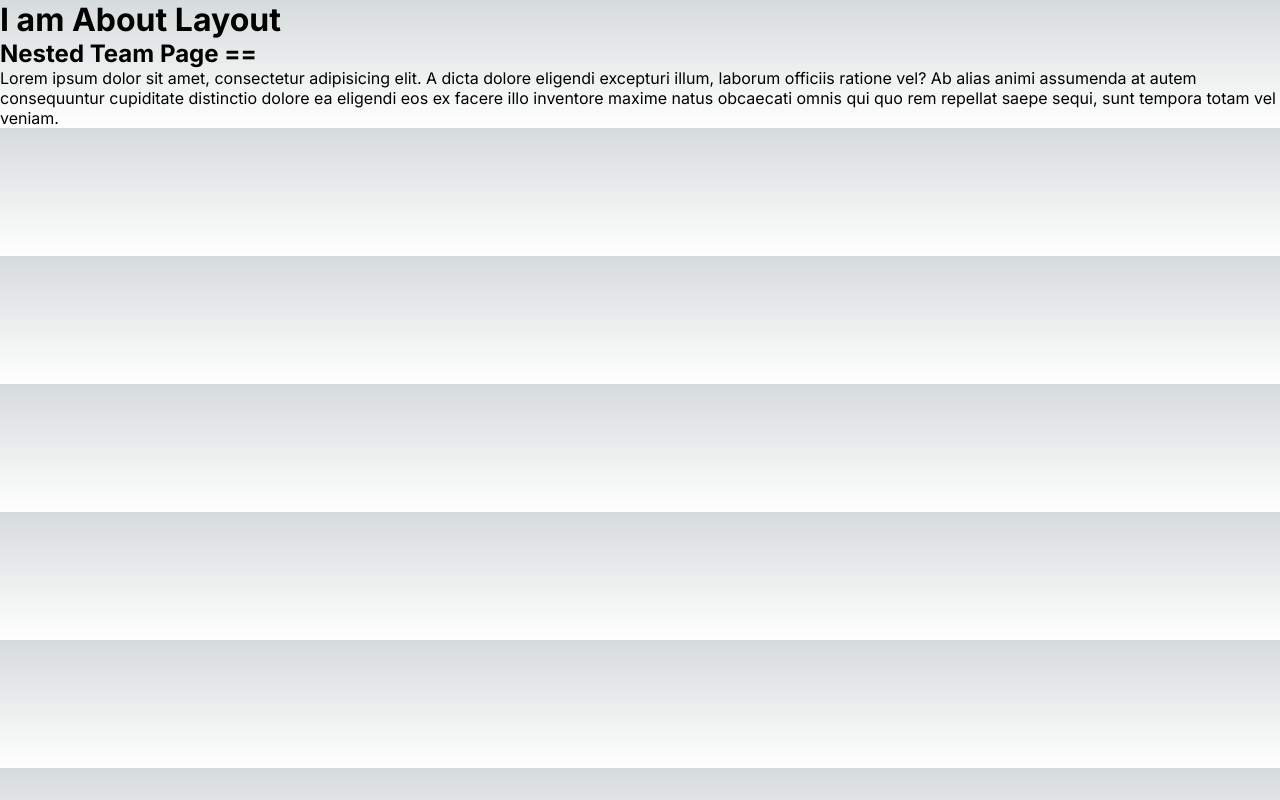
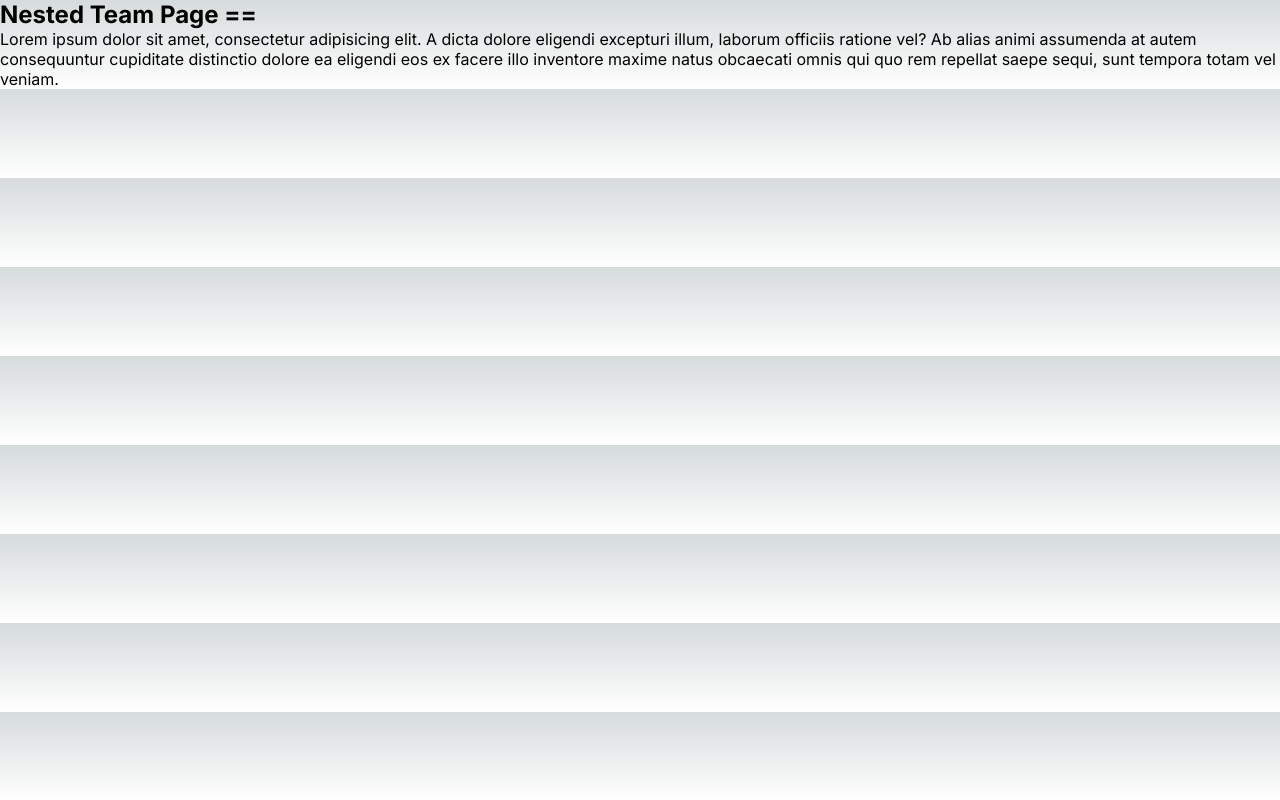
Before and after one commit to irfan701/NEXT_JS_CRASH_COURSE, a Next.js app in the folder next_app/: page /about/team in a window 1280 px wide. Built offline with nearby package versions, Linux system fonts and the light colour scheme.

Commit message:
Title set via metadata

```diff
--- a/next_app/app/about/layout.jsx
+++ /dev/null
@@ -1,12 +0,0 @@
-import React from 'react';
-
-const AboutLayout = ({children}) => {
-    return (
-        <div>
-            <h1>I am About Layout </h1>
-            {children}
-        </div>
-    );
-};
-
-export default AboutLayout;
--- a/next_app/app/about/page.jsx
+++ b/next_app/app/about/page.jsx
@@ -1,5 +1,8 @@
 import React from 'react';
+export const metadata = {
+    title: 'About Page',
 
+}
 const AboutPage = () => {
     return (
         <div>
--- a/next_app/app/about/team/page.jsx
+++ b/next_app/app/about/team/page.jsx
@@ -1,5 +1,8 @@
 import React from 'react';
+export const metadata = {
+    title: 'Team Page',
 
+}
 const TeamPage = () => {
     return (
         <div>
--- a/next_app/app/layout.js
+++ b/next_app/app/layout.js
@@ -4,8 +4,9 @@ import { Inter } from 'next/font/google'
 const inter = Inter({ subsets: ['latin'] })
 
 export const metadata = {
-  title: 'Create Next App',
-  description: 'Generated by create next app',
+  title: 'Hayyat Mart',
+  description: 'Web development tutorial and courses',
+  keywords:'web development,web design, javascript,react,node,vue js html css3'
 }
 
 export default function RootLayout({ children }) {
```
